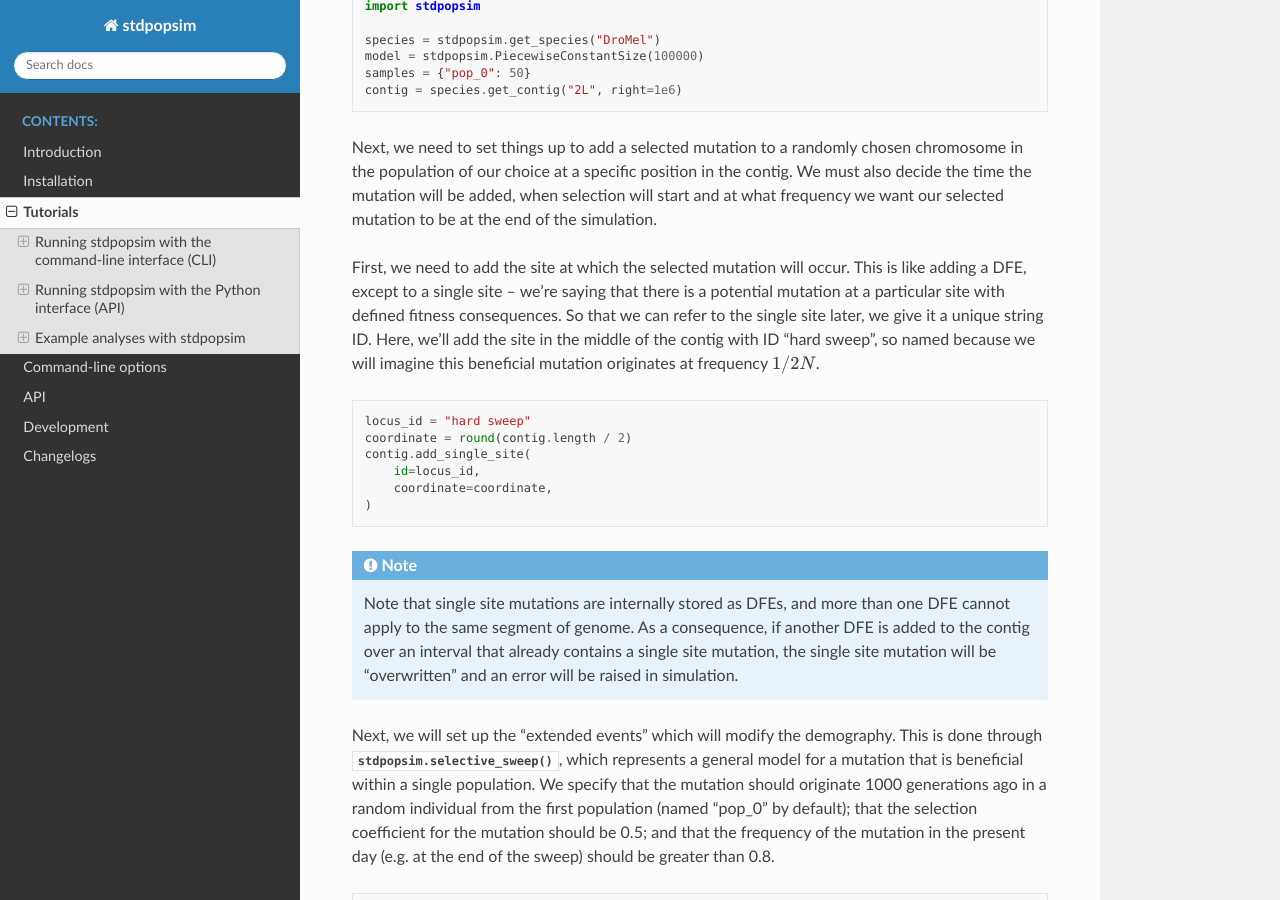
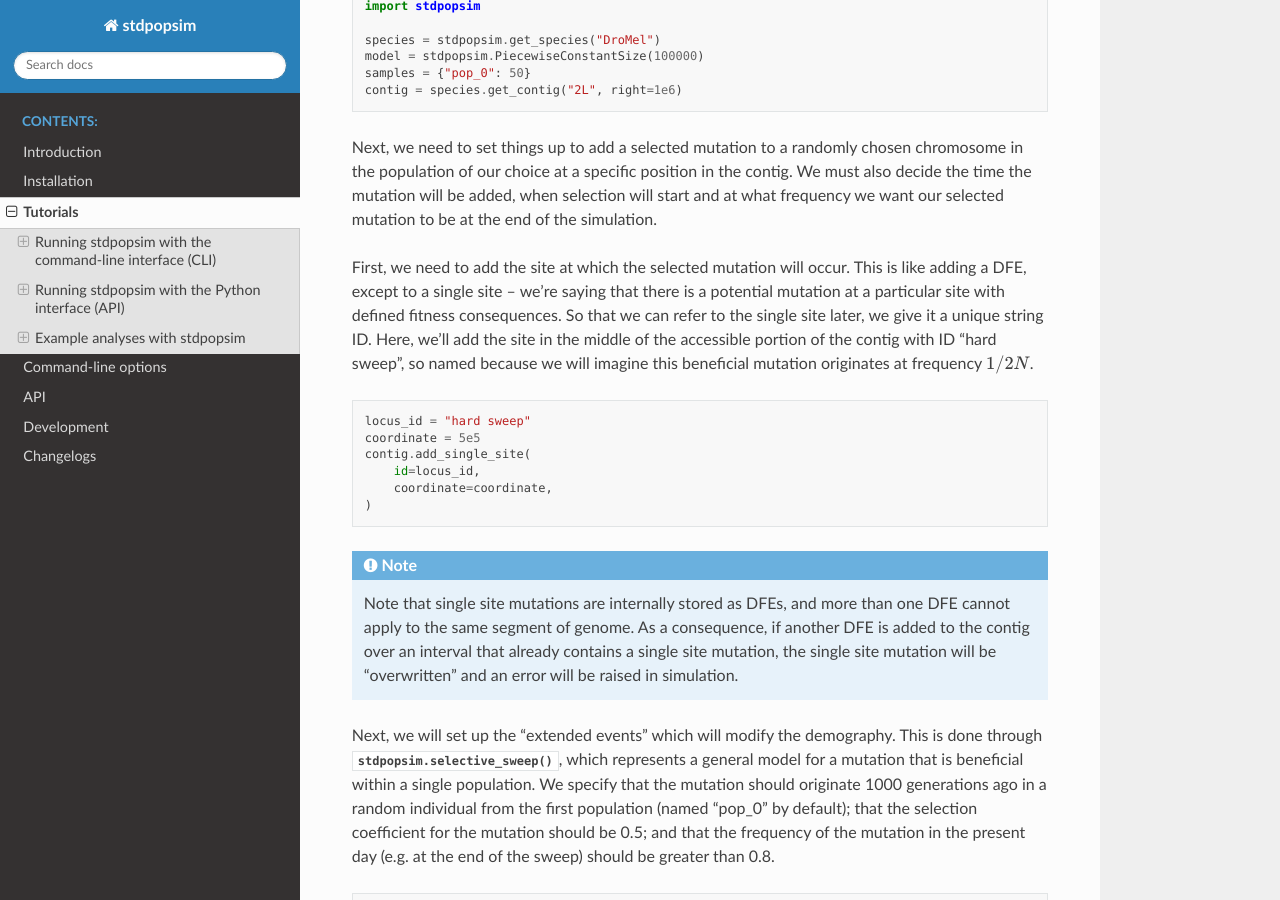
Before and after one commit to popsim-consortium/stdpopsim, a Sphinx documentation site: the page built from docs/tutorial.rst, in a window 1280 px wide and 900 px high, scrolled down 22085 px. Built offline with Sphinx 7.4.7 and the Read the Docs theme 3.1.0, drawn with Linux system fonts in a browser that asks for light colours; pages that are not in the unit, such as notebooks, are missing from menus; the version number could not be read and is left out.

Commit message:
Fix sweep example in tutorial for issue #1727 (#1728)

```diff
--- a/docs/tutorial.rst
+++ b/docs/tutorial.rst
@@ -1302,14 +1302,14 @@ First, we need to add the site at which the selected mutation will occur.  This
 is like adding a DFE, except to a single site -- we're saying that there is a
 potential mutation at a particular site with defined fitness consequences. So
 that we can refer to the single site later, we give it a unique string ID.
-Here, we'll add the site in the middle of the contig with ID "hard sweep",
+Here, we'll add the site in the middle of the accessible portion of the contig with ID "hard sweep",
 so named because we will imagine this beneficial mutation originates at
 frequency :math:`1 / 2N`.
 
 .. code-block:: python
 
     locus_id = "hard sweep"
-    coordinate = round(contig.length / 2)
+    coordinate = 5e5
     contig.add_single_site(
         id=locus_id,
         coordinate=coordinate,
```
